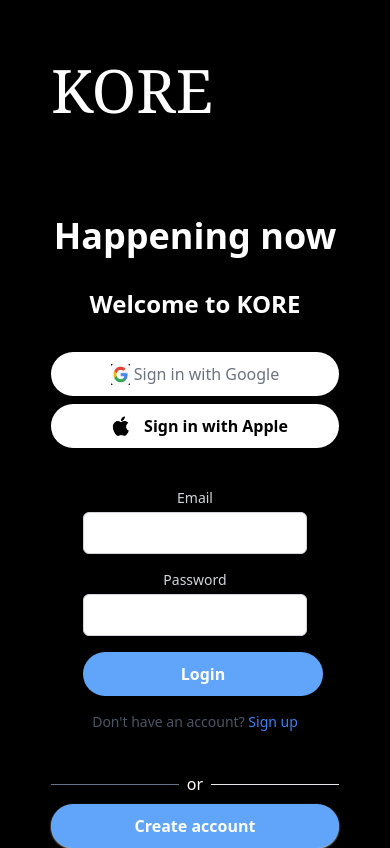
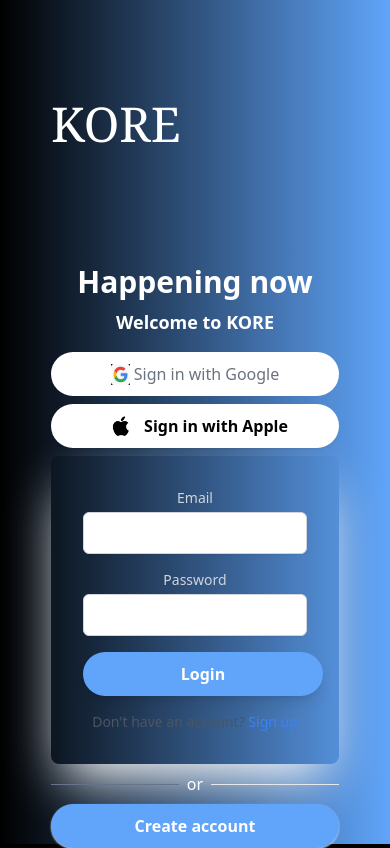
Before and after one commit to Fabuloustimsam/KORE, a website: page src/Korelogin.html in a window 390 px wide. Drawn offline with nearby package versions, Linux system fonts and the light colour scheme.

Commit message:
loginsssxs

```diff
--- a/src/Korelogin.html
+++ b/src/Korelogin.html
@@ -24,23 +24,23 @@
 
 
 <body class="bg-black">
-    <section class="dmodewhite  text-white w-full  justify-center content-center h-screen flex bg-black items-center">
+    <section class="dmodewhite bg-gradient-to-l from-blue-400 bg-black  text-white w-full  justify-center content-center h-screen flex bg-black items-center">
         <div class="flex flex-row h-full w-screen mt-2 justify-center  items-center content-center">
             <div
-                class="w-full max-md:w-fit max-md:px-2 px-10 max-md:gap-1 h-full max-md:flex-col flex md:justify-between md:gap-28  flex flex-row">
-                <div class="h-full max-md:justify-start  w-full flex justify-center items-center text-center">
-                    <h1 class=" font-serif max-md:text-6xl text-9xl text-white md:mt-2">KORE</h1>
+                class="w-full max-md:w-fit max-md:px-2 px-10 max-md:gap-1 h-full max-md:flex-col flex md:justify-between md:gap-28  flex-row">
+                <div class="h-full max-md:justify-start   w-full max-md:w-fit flex justify-center items-center text-center">
+                    <h1 class=" font-serif max-md:text-5xl max-md:pb-2 text-9xl text-white md:mt-2">KORE</h1>
                 </div>
 
-                <div class=" w-full  pt-7 flex flex-col justify-center items-center text-center content-center">
+                <div class=" w-full pt-7 max-md:pt-0 flex flex-col justify-center items-center text-center content-center">
                     <section class="pt-2 max-md:justify-start flex flex-col justify-center items-center text-center ">
-                        <div class="HNING text-4xl max-md:text-4xl mb-8 font-bold">
+                        <div class="HNING text-4xl max-md:text-3xl mb-2 font-bold">
                             <h1>Happening now</h1>
                         </div>
-                        <div class="text-4xl max-md:text-2xl font-semibold text-center ">
+                        <div class="text-4xl max-md:text-lg font-semibold text-center ">
                             <h3>Welcome to KORE</h3>
                         </div>
-                        <div class="flex mt-8 flex-col  w-72 gap-2">
+                        <div class="flex mt-4 flex-col  w-72 gap-2">
                             <div><button
                                     class="text-gray-500 font-normal hover:bg-gray-100 w-72 h-11 shadow-slate-300 rounded-3xl bg-white">
                                     <div class="flex justify-center gap-1 items-center">
@@ -62,7 +62,7 @@
 
 
 
-                            <div class="p-8 md:p-4 rounded-lg shadow-lg max-w-md w-full">
+                            <div class="p-8 md:p-4 rounded-lg shadow-2xl shadow-white max-w-md w-full">
                                 <form id="loginForm" class="space-y-4">
                                     <div>
                                         <label for="email" class="block text-sm font-medium text-gray-300">Email</label>
@@ -106,14 +106,14 @@
 
 
                     </section>
-                    <footer class="bg-black p-5 hidden md:block">
+                    <!-- <footer class="bg-black pt-5 p-5 hidden md:block">
                         <div
                             class="text-sm max-md:text-xs flex tracking-widest leading-8 gap-8 w-full px-6 text-gray-500 bottom-0 text-center font-normal">
                             <a href="">About Download the KORE app Help Center Terms of Service Privacy Policy
                                 Accessibility Ads info Blog Careers Brand Resources for Business Developers
                                 Directory Settings © 2024 KORE.</a>
                         </div>
-                    </footer>
+                    </footer> -->
 
 
                 </div>
```
Also changed, not shown: src/index.html (+1 -1 lines), src/output.css.
